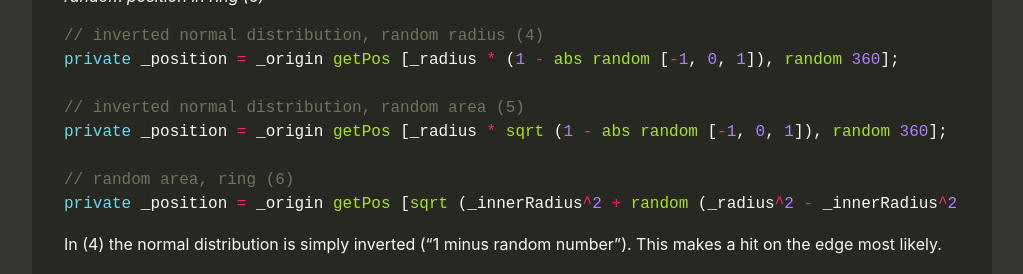
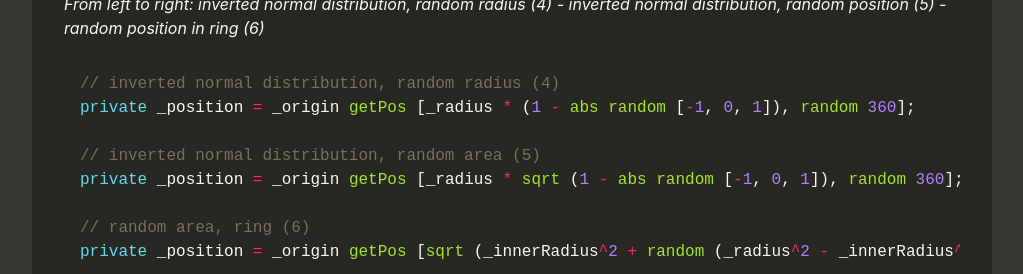
Before and after one commit to arma3/arma3.github.io, a Jekyll site: the page built from _posts/2018-05-05-generate-a-random-position.md, in a window 1280 px wide, cut to the strip 1646-1920 px from the top of the page. Shown: the whole strip, without its empty margins (128-1151 px from the left). Built offline with Jekyll 4.4.1, drawn with Linux system fonts in a browser that asks for light colours.

Commit message:
Fix img overflow, add pre background, change a colors (#4)

```diff
--- a/css/app.css
+++ b/css/app.css
@@ -126,13 +126,13 @@
 }
 
 a {
-  color: theme-color("primary");
+  color: #21d6ff;
   text-decoration: none;
   background-color: transparent;
   -webkit-text-decoration-skip: objects;
 }
 a:hover {
-  color: #0056b3;
+  color: #00a7cc;
   text-decoration: underline;
 }
 
@@ -161,6 +161,8 @@
   margin-bottom: 1rem;
   overflow: auto;
   -ms-overflow-style: scrollbar;
+  background-color: #373832;
+  padding: 1em;
 }
 
 figure {
@@ -347,6 +349,10 @@
     margin: 0 auto;
 }
 
+main img {
+    max-width: 100%;
+}
+
 /*
 *   Code Highlighting
 */
```
